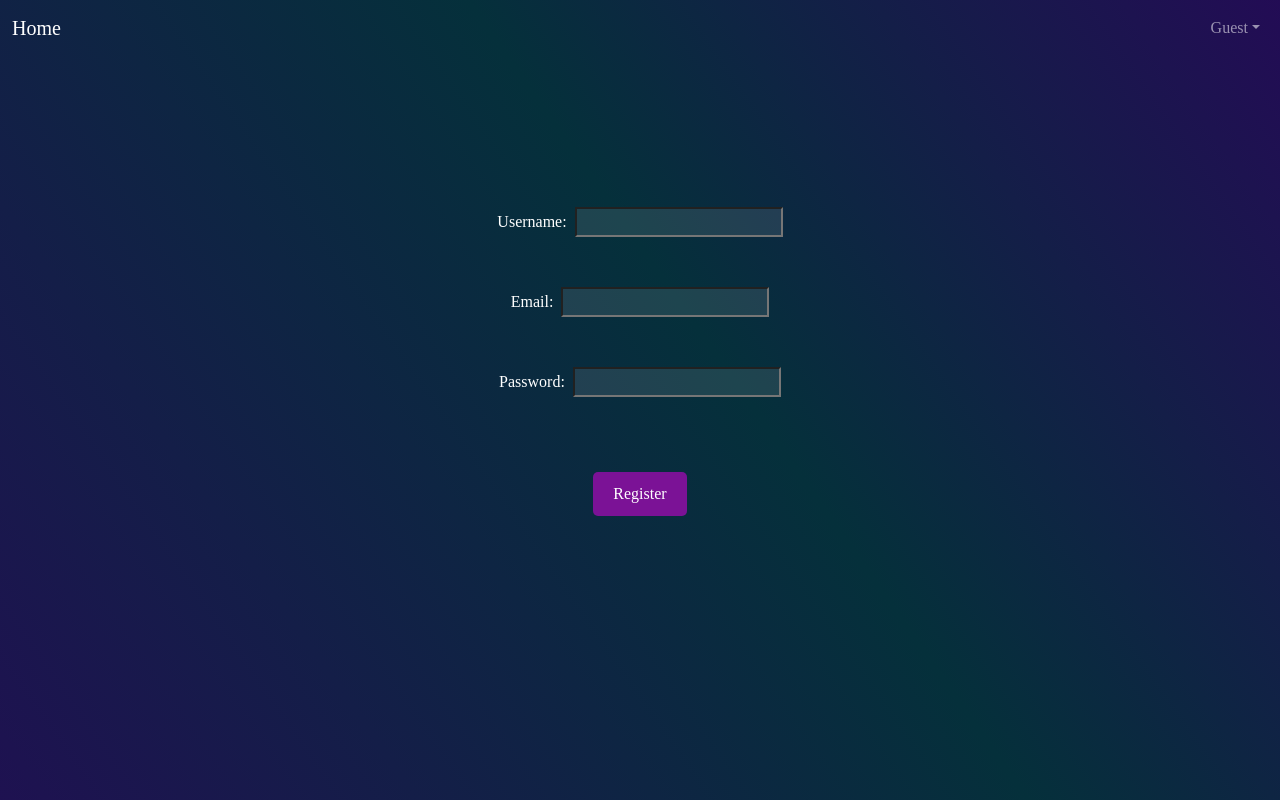
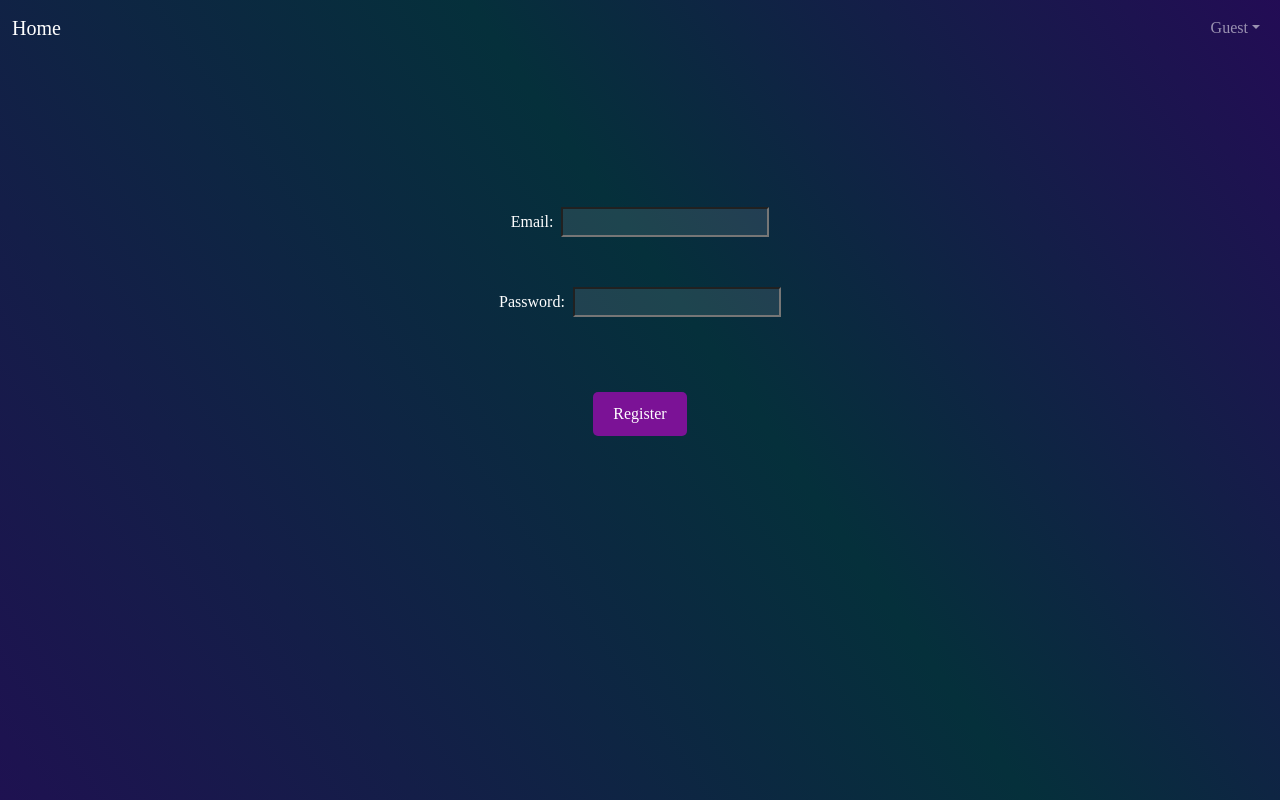
Before and after one commit to jennijjjj/FrontEnd-SENG401, a React (Create React App) app in the folder godle-react/: page /Register in a window 1280 px wide. Shown: the top 800 px of the page. Built offline with nearby package versions, Linux system fonts and the light colour scheme; a web font is replaced by a local one.

Commit message:
removed username from register

```diff
--- a/godle-react/src/Register.js
+++ b/godle-react/src/Register.js
@@ -75,10 +75,6 @@ const Register = () => {
         <div className="register-form">
             <form onSubmit={handleRegister} method="post">
                 <div className="register-input">
-                    <label htmlFor="username">Username: &nbsp;</label>
-                    <input style={{ backgroundColor: "rgba(255, 255, 255, 0.10)", outlineColor: "#2c0835" , color: "white" }} type="text" id="usernameregister" name="username" required onChange={handleUsernameChange} value={username} />
-                </div>
-                <div className="register-input">
                     <label htmlFor="email">Email: &nbsp;</label>
                     <input style={{ backgroundColor: "rgba(255, 255, 255, 0.10)", outlineColor: "#2c0835", color: "white" }} type="email" id="emailregister" name="email" required onChange={handleEmailChange} value={email} />
                 </div>
```
